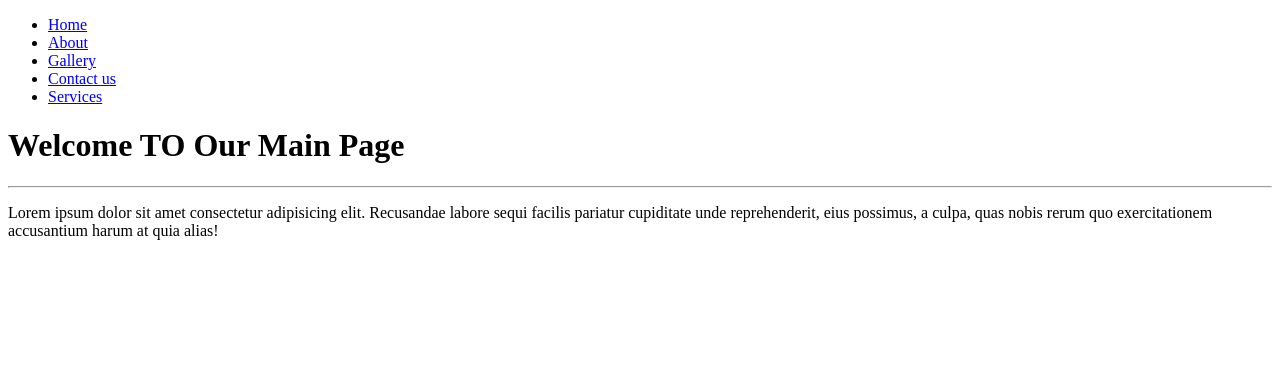
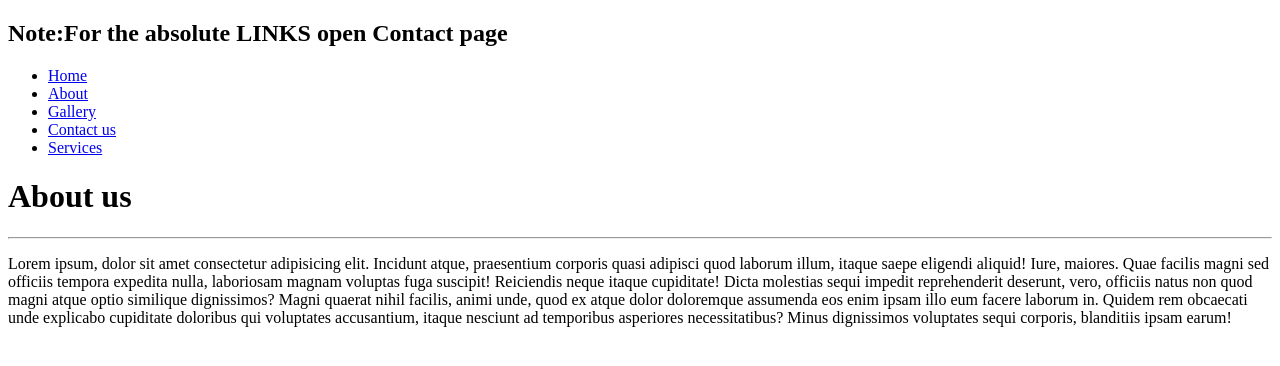
Before and after one commit to hasnainnaseer88/assignment5-Links, a plain HTML site: page about.html in a window 1280 px wide. Drawn offline with Linux system fonts and the light colour scheme.

Commit message:
added a note and edited para

```diff
--- a/about.html
+++ b/about.html
@@ -6,6 +6,7 @@
     <title>Home</title>
 </head>
 <body>
+    <h2><b>Note:</b>For the absolute LINKS open <b>Contact</b> page</h2>
     <ul>
         <li><a href="index.html">Home</a></li>
         <li><a href="about.html">About</a></li>
@@ -13,7 +14,7 @@
         <li><a href="contac.html">Contact us</a></li>
         <li><a href="services.html">Services</a></li>
     </ul>
-    <h1>Welcome TO Our Main Page</h1><hr>
-    <p>Lorem ipsum dolor sit amet consectetur adipisicing elit. Recusandae labore sequi facilis pariatur cupiditate unde reprehenderit, eius possimus, a culpa, quas nobis rerum quo exercitationem accusantium harum at quia alias!</p>
+    <h1>About us</h1><hr>
+    <p>Lorem ipsum, dolor sit amet consectetur adipisicing elit. Incidunt atque, praesentium corporis quasi adipisci quod laborum illum, itaque saepe eligendi aliquid! Iure, maiores. Quae facilis magni sed officiis tempora expedita nulla, laboriosam magnam voluptas fuga suscipit! Reiciendis neque itaque cupiditate! Dicta molestias sequi impedit reprehenderit deserunt, vero, officiis natus non quod magni atque optio similique dignissimos? Magni quaerat nihil facilis, animi unde, quod ex atque dolor doloremque assumenda eos enim ipsam illo eum facere laborum in. Quidem rem obcaecati unde explicabo cupiditate doloribus qui voluptates accusantium, itaque nesciunt ad temporibus asperiores necessitatibus? Minus dignissimos voluptates sequi corporis, blanditiis ipsam earum!</p>
 </body>
 </html>
```
Also changed, not shown: gallery.html (+2 -1 lines), index.html (+2 -1 lines), services.html (+1 -0 lines).
